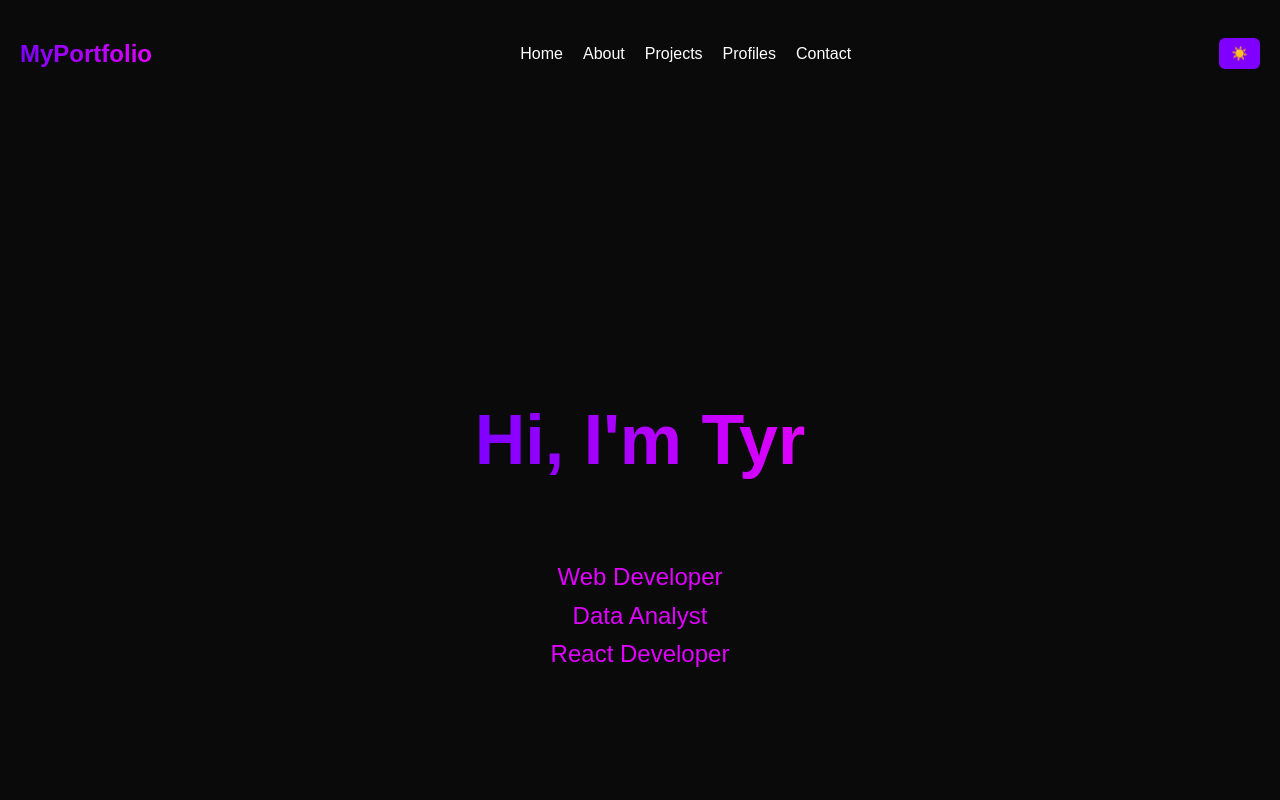
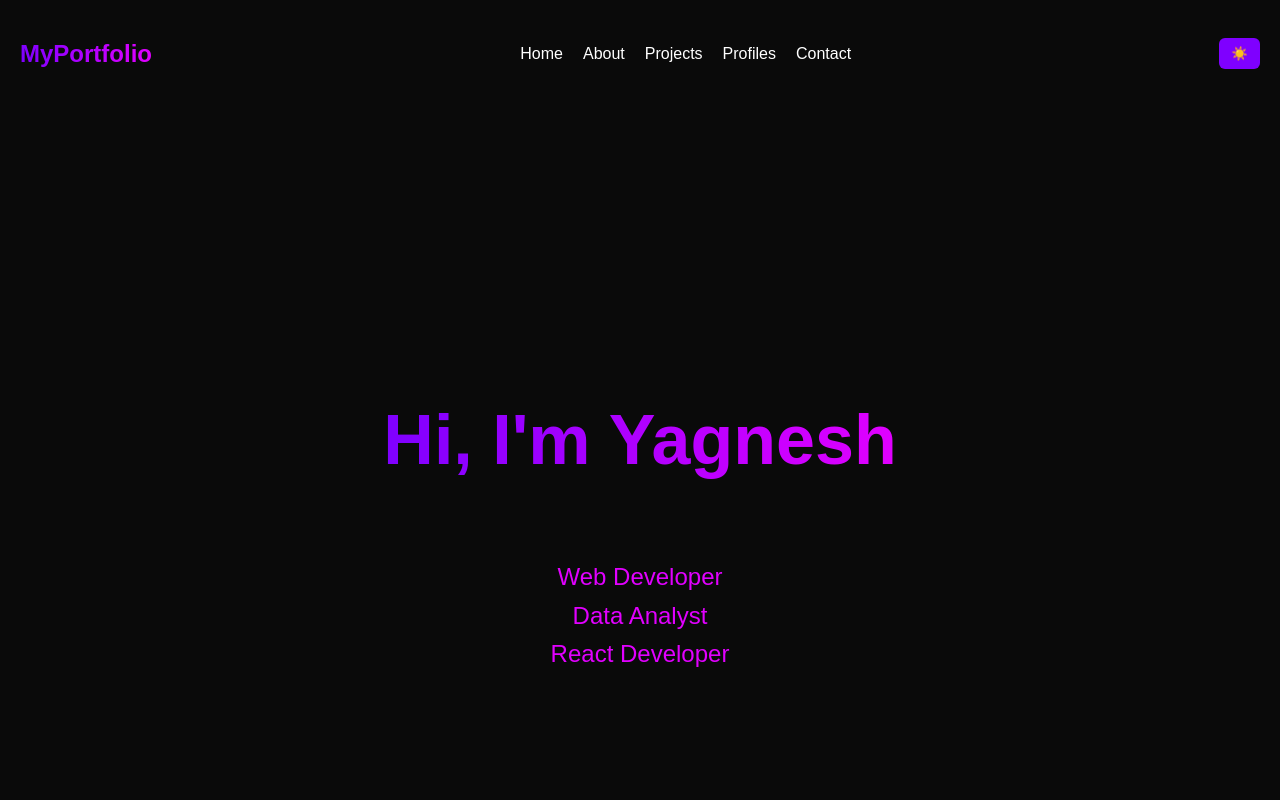
Before and after one commit to yagnesh471/myprofile, a React (Vite) app: page / in a window 1280 px wide. Shown: the top 800 px of the page. Built offline with nearby package versions, Linux system fonts and the light colour scheme.

Commit message:
final portfolio for netlify

```diff
--- a/src/App.jsx
+++ b/src/App.jsx
@@ -30,7 +30,7 @@ export default function Portfolio() {
     {
       title: "Portfolio",
       desc: "My personal portfolio built with React, animations and theme switching.",
-      link: "https://yagnesh471.github.io/myportfolio/",
+      link: "https://myportfoliotyr.netlify.app/",
     },
     {
     title: "PathPilot",
@@ -115,7 +115,7 @@ export default function Portfolio() {
 
       <section id="home" className="hero">
         <motion.h1 initial={{ opacity: 0, y: 50 }} animate={{ opacity: 1, y: 0 }} className="title">
-          Hi, I'm Tyr
+          Hi, I'm Yagnesh
         </motion.h1>
 
         <div className="typing">
--- a/vite.config.js
+++ b/vite.config.js
@@ -2,6 +2,6 @@ import { defineConfig } from "vite";
 import react from "@vitejs/plugin-react";
 
 export default defineConfig({
-  base: "/myportfolio/",
+  base: "/",
   plugins: [react()],
 });
```
